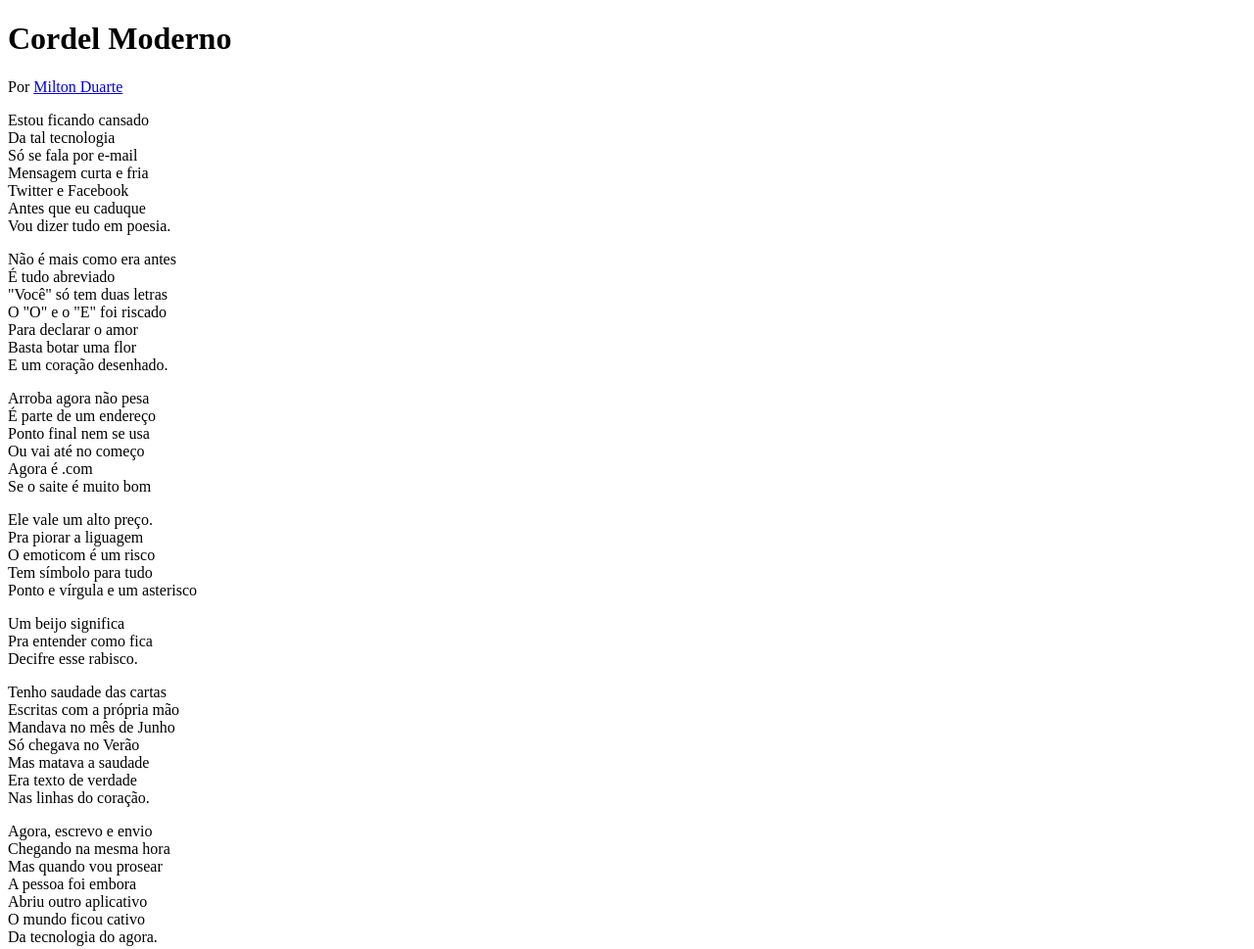
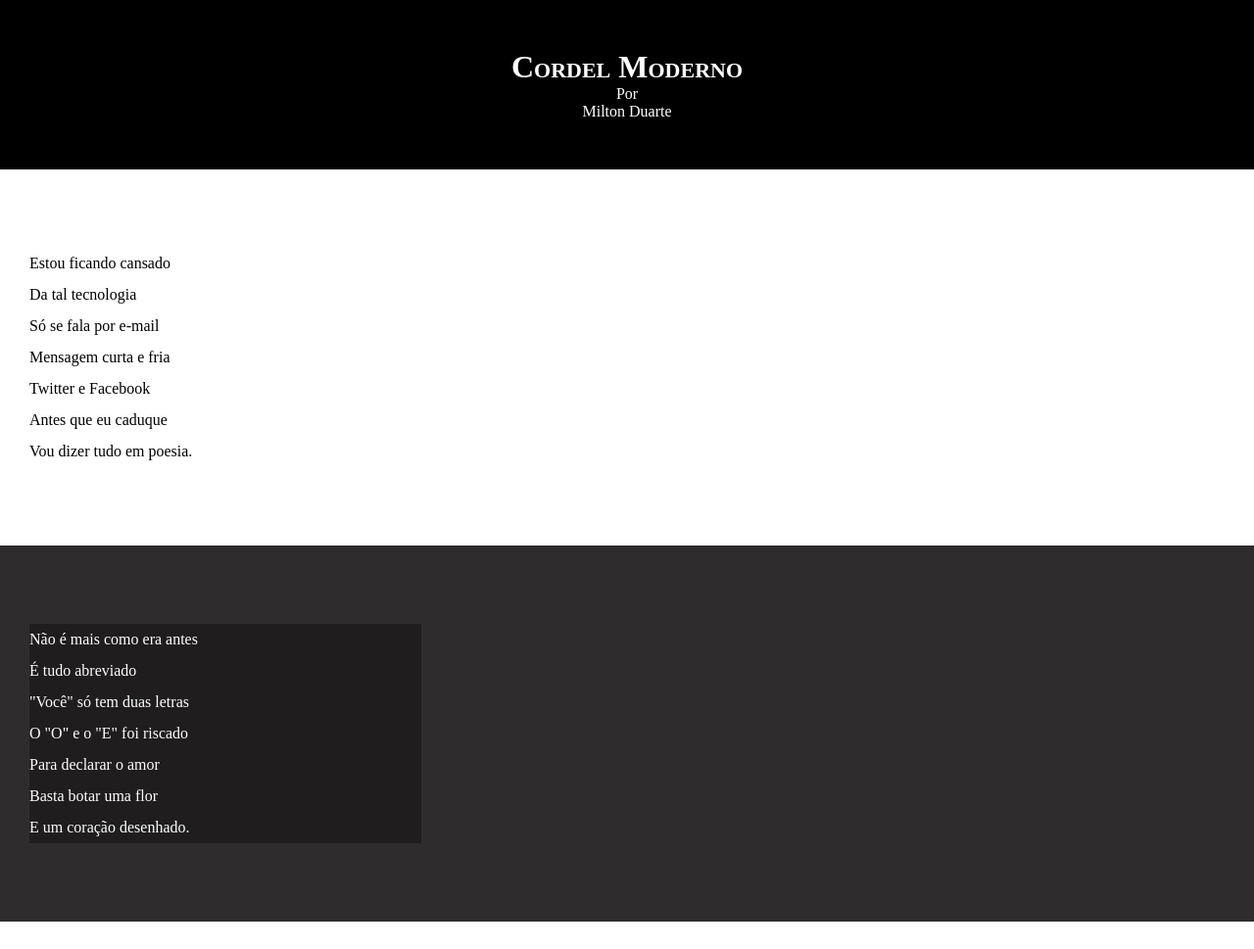
Before and after one commit to lucassilvamelo/html-css-2, a plain HTML site: page desafios/d012/index.html in a window 1280 px wide. Shown: the top 969 px of the page at 98% size. Drawn offline with Linux system fonts and the light colour scheme.

Commit message:
css update

```diff
--- a/desafios/d012/estilo/style.css
+++ b/desafios/d012/estilo/style.css
@@ -1 +1,65 @@
 @charset "UTF-8";
+
+*{
+    margin: 0px;
+    padding: 0px;
+}
+html, body{
+    min-height: 100vh;
+    background-color: darkgray;
+
+}
+
+header{
+    background-color: black;
+    color: white;
+    text-align: center;
+}
+
+header h1{
+    padding-top: 50px;
+    font-variant: small-caps;
+}
+
+header p{
+    padding-bottom: 50px;
+}
+
+a{
+    color: white;
+    text-decoration: none;
+
+}
+
+a:hover{
+    text-decoration: underline;
+}
+
+section{
+    padding-top: 10vh ;
+    padding-bottom: 10vh;
+    line-height: 2em;
+    padding-left: 30px;
+}
+
+section.normal{
+    background-color: #ffffff;
+}
+
+section.imagem{
+    background-color: #2e2c2c;
+    color: #ffffff;
+
+}
+
+section.imagem p{
+    background-color: rgba(0, 0, 0, 0.336);
+    width: 400px;
+}
+
+footer{
+    background-color: #000000;
+    color: #ffffff;
+    text-align: center;
+    padding: 10px;
+}
--- a/desafios/d012/index.html
+++ b/desafios/d012/index.html
@@ -8,12 +8,12 @@
     <link rel="stylesheet" href="estilo/style.css">
 </head>
 <body>
-        <header>
-            <h1>Cordel Moderno</h1>
-                Por <a href="https://www.recantodasletras.com.br/poesias/3186743" target="_blank">Milton Duarte</a>
-        </header>
+    <header>
+        <h1>Cordel Moderno</h1>
+            Por <p><a href="https://www.recantodasletras.com.br/poesias/3186743" target="_blank">Milton Duarte</a></p>
+    </header>
 
-    <section>
+    <section class = "normal">
         <p>
             Estou ficando cansado <br>
             Da tal tecnologia <br>
@@ -26,7 +26,7 @@
     </section>
 
 
-    <section>
+    <section class="imagem">
         <p>
             Não é mais como era antes <br>
             É tudo abreviado <br>
@@ -39,7 +39,7 @@
     </section>
 
 
-    <section>
+    <section class = "normal">
         <p>
             Arroba agora não pesa <br>
             É parte de um endereço <br>
@@ -65,7 +65,7 @@
 
 
 
-    <section>
+    <section class="imagem">
         <p>
             Tenho saudade das cartas <br>
             Escritas com a própria mão <br>
@@ -78,7 +78,7 @@
     </section>
 
 
-    <section>
+    <section class = "normal">
         <p>
             Agora, escrevo e envio <br>
             Chegando na mesma hora <br>
```
